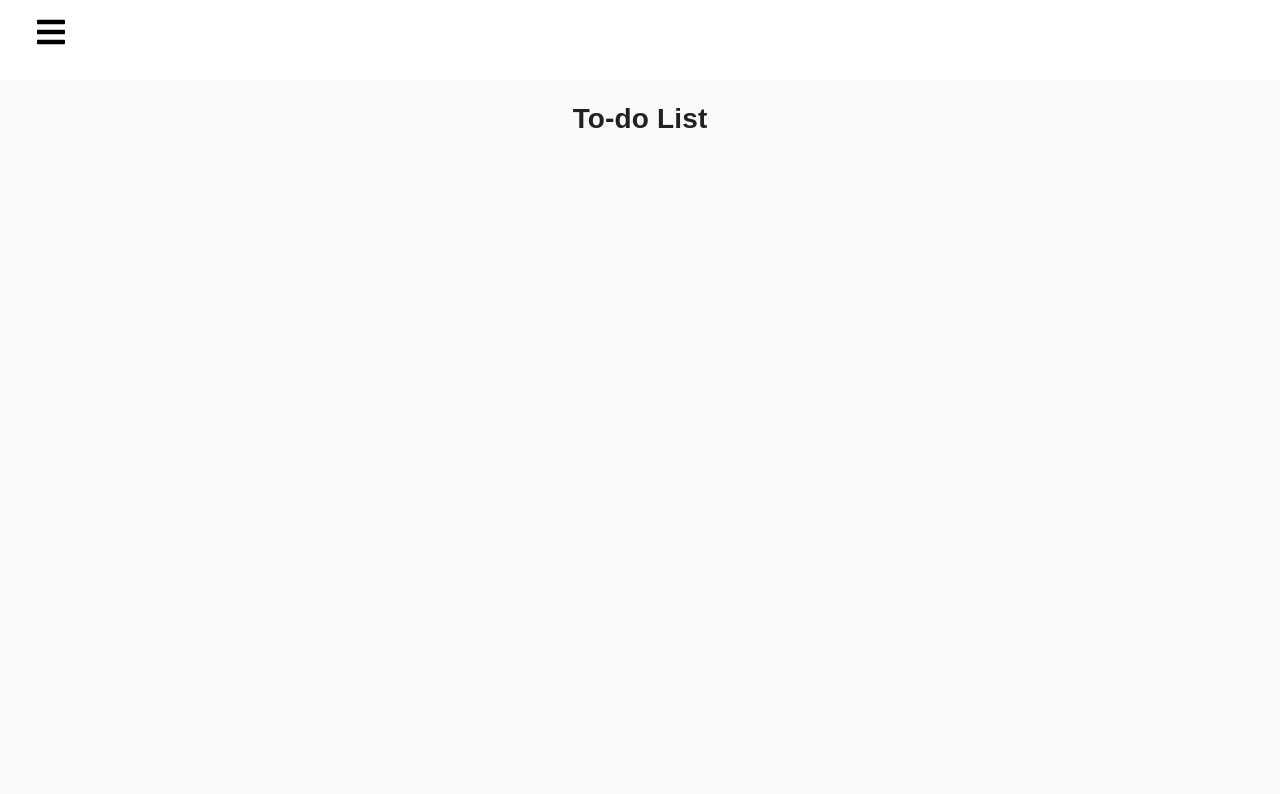
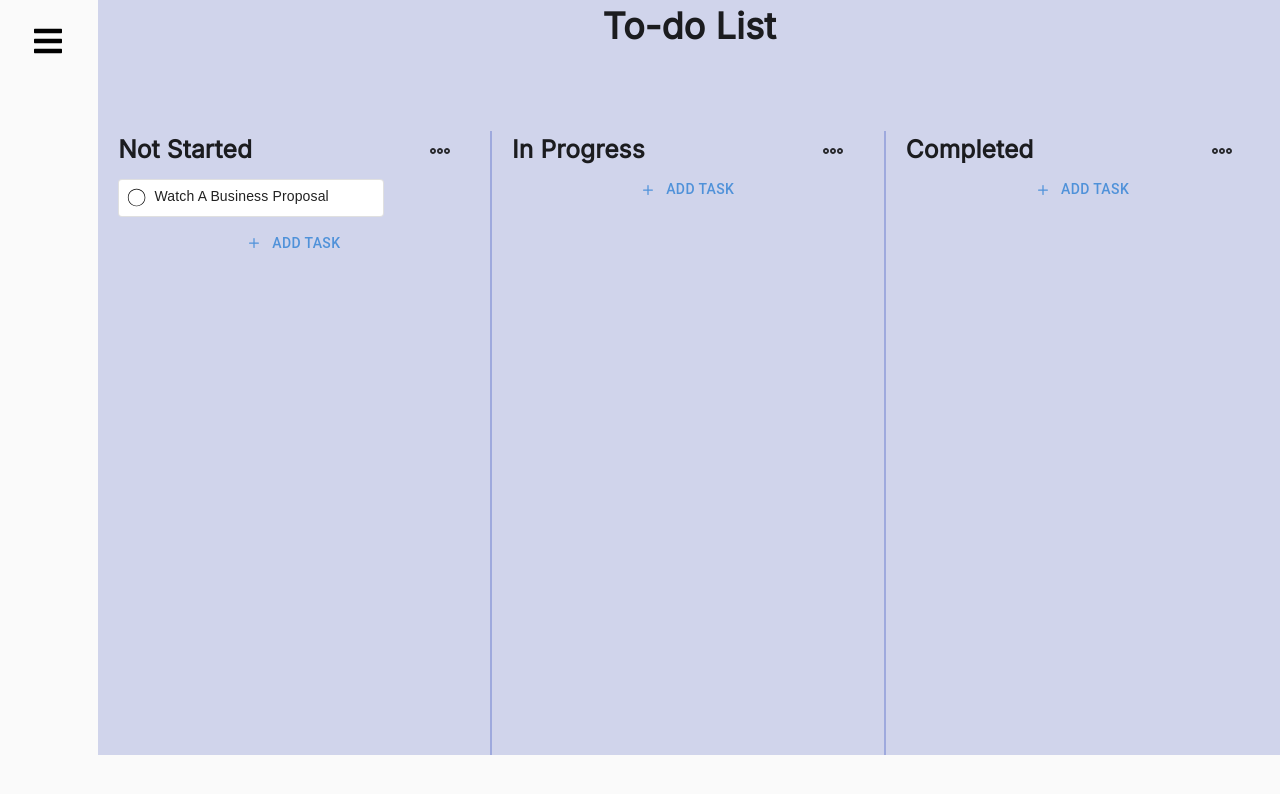
Before and after one commit to michelleangelac/planusorbital, a React (Create React App) app: page /todolist in a window 1280 px wide. Shown: the top 794 px of the page. Built offline with nearby package versions, Linux system fonts and the light colour scheme; no server answers.

Commit message:
To-do List Page (Not Started, In Progress, and Completed Tasks)

```diff
--- a/src/App.js
+++ b/src/App.js
@@ -7,7 +7,7 @@ import PageSignUp from "./pages/PageSignUp";
 import ResetPassword from "./pages/ResetPassword";
 import Dashboard from "./pages/Dashboard";
 import Schedules from "./pages/Schedules";
-import TodoList from "./pages/TodoList";
+import TodoList from "./pages/TodoList/TodoList";
 import Groups from "./pages/Groups";
 import Projects from "./pages/Projects";
 import Settings from "./pages/Settings";
--- a/src/components/Sidebar/Tabs.css
+++ b/src/components/Sidebar/Tabs.css
@@ -1,6 +1,5 @@
 .navbar {
-  background-color: white;
-  height: 80px;
+  background-color: #fdfdfd;
   display: flex;
   justify-content: flex-start;
   align-items: center;
@@ -11,14 +10,14 @@
   font-size: 2rem;
   background: none;
   position:absolute;
-  top: 15px;
-  left: 3px;
+  top: 3%;
+  left: 0.01%;
 }
 
 .nav-menu {
   background-color: white;
-  width: 250px;
-  height: 100vh;
+  width: 20%;
+  height: 100%;
   display: flex;
   justify-content: center;
   position: fixed;
@@ -34,9 +33,9 @@
 }
 
 .profile-pic {
-  display: flex;
-  justify-content: center;
+  justify-content: start;
   list-style: none;
+  margin-left: 35%;
 }
 
 .profile-pic a {
@@ -45,8 +44,8 @@
 
 .profile-name {
   display: flex;
-  justify-content: center;
-  align-items: center;
+  text-align: start;
+  margin-left: 27%;
   list-style: none;
   font-size: 16px;
   font-family:'Trebuchet MS', 'Lucida Sans Unicode', 'Lucida Grande', 'Lucida Sans', Arial, sans-serif;
@@ -56,10 +55,10 @@
   display: flex;
   justify-content: center;
   align-items: center;
-  padding: 8px 0px 8px 16px;
+  padding: 8px 0px 8px 4px;
   list-style: none;
-  height: 50px;
-  margin-top: 6px;
+  height: 9.5%;
+  margin-top: 0.2%;
 }
 
 .dashboard a {
@@ -72,20 +71,22 @@
   align-items: center;
   padding: 0 16px;
   border-radius: 4px;
+  margin-right: 10%;
   font-family:'Trebuchet MS', 'Lucida Sans Unicode', 'Lucida Grande', 'Lucida Sans', Arial, sans-serif;
 }
 
 .dashboard a:hover {
   background-color: #D0D4EB;
+  margin-right: 10%;
 }
 
 .icon {
   display: flex;
   justify-content: center;
   align-items: center;
-  padding: 8px 0px 8px 16px;
+  padding: 8px 0px 8px 4px;
   list-style: none;
-  height: 50px;
+  height: 9.5%;
 }
 
 .icon a {
@@ -98,11 +99,13 @@
   align-items: center;
   padding: 0 16px;
   border-radius: 4px;
+  margin-right: 10%;
   font-family:'Trebuchet MS', 'Lucida Sans Unicode', 'Lucida Grande', 'Lucida Sans', Arial, sans-serif;
 }
 
 .icon a:hover {
   background-color: #D0D4EB;
+  margin-right: 10%;
 }
 
 .nav-menu-items {
@@ -112,12 +115,12 @@
 .navbar-toggle {
   background-color: white;
   width: 100%;
-  height: 80px;
+  height: 12%;
   display: flex;
   justify-content: flex-start;
   align-items: center;
 }
 
 span {
-  margin-left: 16px;
+  margin-left: 10%;
 }
--- a/src/components/Sidebar/Tabs.js
+++ b/src/components/Sidebar/Tabs.js
@@ -34,7 +34,10 @@ function Tabs() {
           </li>
           <li className='profile-pic'>
             <Link to="#" className='profile'>
-              <Avatar sx={{ bgcolor: '#D0D4EB', width: 53, height: 53 }}>GG</Avatar>
+              <Avatar
+                sx={{ width: 55, height: 55 }}
+                src='/broken-image.jpg'
+              />
             </Link>
           </li>
           <li className='profile-name'>
--- a/src/pages/Dashboard.css
+++ b/src/pages/Dashboard.css
@@ -1,37 +1,41 @@
 .background {
     position: relative;
-    z-index: 20;
+    background: #D0D4EB;
     height: 100vh;
-    background-color: #D0D4EB;
-}
-
-.side-icons {
-    position: relative;
-    z-index: 20;
-    height: 100vh;
-    width: 8%;
-    background-color: #fff;
 }
 
 .tasks-paper {
     position: absolute;
-    top: 10px;
-    left: 150px;
+    top: 1.5%;
+    left: 11%;
     background-color: #fdfdfd;
     box-shadow: inset;
 }
 
+.calendar {
+    position: absolute;
+    top: 3%;
+    left: 60%;
+}
+
 .todos-paper {
     position: absolute;
-    top: 100px;
-    left: 150px;
+    top: 17%;
+    left: 11%;
     background-color: #fdfdfd;
 }
 
 .events-paper {
     position: absolute;
-    top: 330px;
-    left: 150px;
+    top: 57%;
+    left: 11%;
+    background-color: #fdfdfd;
+}
+
+.projects-paper {
+    position: absolute;
+    top: 57%;
+    left: 55%;
     background-color: #fdfdfd;
 }
 
@@ -41,7 +45,7 @@
     border-style: inset;
     border-width: 1px;
     opacity: 50%;
-    margin-top: 10px;
+    margin-top: 1.5%;
 }
 
 .tasks-text {
--- a/src/pages/Dashboard.js
+++ b/src/pages/Dashboard.js
@@ -1,12 +1,25 @@
 import "./Dashboard.css"
 import Tabs from "../components/Sidebar/Tabs";
+
 import { firebaseAuth } from "../hooks/useAuth";
 import { useNavigate } from "react-router-dom";
-import { useEffect } from "react";
+import { useState, useEffect } from "react";
 import { Box, Paper, Checkbox, FormControlLabel, Typography, FormGroup } from "@mui/material";
+import Calendar from 'short-react-calendar';
+import 'react-calendar/dist/Calendar.css';
 
 function Dashboard() {
   var numOfObject = 0;
+
+  function ReactCalendar() {
+    const [date, onChange] = useState(new Date());
+
+    return (
+      <div>
+        <Calendar className='calendar' onChange={onChange} value={date} oneWeekCalendar={true}/>
+      </div>
+    );
+  }
 
   return (
     <>
@@ -19,7 +32,7 @@ function Dashboard() {
               display: 'flex',
               '& > :not(style)': {
                 m: 1,
-                width: 450,
+                width: 500,
                 height: 75,
               },
             }}
@@ -33,14 +46,17 @@ function Dashboard() {
               </div>
             </Paper>
           </Box>
-          <Tabs/>
+
+          <div>
+            <ReactCalendar />
+          </div>
 
           <Box
             sx={{
               display: 'flex',
               '& > :not(style)': {
                 m: 1,
-                width: 450,
+                width: 500,
                 height: 215,
               },
             }}
@@ -74,7 +90,7 @@ function Dashboard() {
               display: 'flex',
               '& > :not(style)': {
                 m: 1,
-                width: 450,
+                width: 500,
                 height: 215,
               },
             }}
@@ -89,6 +105,27 @@ function Dashboard() {
               </div>
             </Paper>
           </Box>
+
+          <Box
+            sx={{
+              display: 'flex',
+              '& > :not(style)': {
+                m: 1,
+                width: 500,
+                height: 215,
+              },
+            }}
+          >
+            <Paper className="projects-paper" variant="outlined">
+              <div className="general-text">
+                Upcoming Projects
+              </div>
+              <div className="hr"></div>
+              <div className="general-text2" style={{ marginTop: '10px', marginLeft: '15px' }}>
+                <strong>03/06/2022</strong> BT2102 Assignment 1
+              </div>
+            </Paper>
+          </Box>
         </div>
       </div>
     </>
--- a/src/pages/TodoList.js
+++ /dev/null
@@ -1,14 +0,0 @@
-import React from "react";
-import Tabs from "../components/Sidebar/Tabs";
-//import "./Pages.css"
-
-function TodoList() {
-  return (
-    <div>
-      <Tabs/>
-      <h1>To-do List</h1>
-    </div>
-  )
-}
-
-export default TodoList;
--- /dev/null
+++ b/src/pages/TodoList/Task.js
@@ -0,0 +1,35 @@
+import React from "react";
+import * as GiIcons from "react-icons/gi";
+import { Box } from "@mui/system";
+import { Paper, IconButton } from "@mui/material";
+import TodoList from "./TodoList";
+
+import './TodoList.css';
+
+function Task() {
+    return (
+        <div className="task-paper">
+            <Box
+            sx={{
+              display: 'flex',
+              '& > :not(style)': {
+                m: 1,
+                width: '70%',
+                height: '2%',
+              },
+            }}
+            >
+                <Paper variant="outlined">
+                    <div className="task-name">
+                        <IconButton style={{ color: 'black' }}>
+                            <GiIcons.GiCircle style={{ fontSize: '80%' }} />
+                        </IconButton>
+                        Watch A Business Proposal
+                    </div>
+                </Paper>
+            </Box>
+        </div>
+    )
+}
+
+export default Task;
--- /dev/null
+++ b/src/pages/TodoList/TodoList.css
@@ -0,0 +1,81 @@
+.container {
+    display: grid;
+    height: 100vh;
+    grid-template-columns: 0.25fr 1fr 1fr 1fr;
+    grid-template-rows: 0.4fr 1fr;
+    grid-template-areas:
+    "sidebar title title title"
+    "sidebar not-started in-progress completed";
+}
+
+.sidebar {
+    grid-area: sidebar;
+}
+
+.title {
+    font-size: 36px;
+    grid-area: title;
+    object-position: top center;
+    text-align: center;
+    font-family: "Inter";
+    font-weight: 900;
+    background: #D0D4EB;
+    padding-top: 0.1%;
+}
+
+.not-started {
+    grid-area: not-started;
+    background: #D0D4EB;
+}
+
+.in-progress {
+    grid-area: in-progress;
+    background: #D0D4EB;
+}
+
+.completed {
+    grid-area: completed;
+    background: #D0D4EB;
+}
+
+.ns-text {
+    font-size: 1.75em;
+    text-align: left;
+    padding: 20% 0 0 5%;
+    font-weight: 900;
+    font-family: "Inter";
+}
+
+.ip-text {
+    font-size: 1.75em;
+    text-align: left;
+    padding: 20% 0 0 5%;
+    font-weight: 900;
+    font-family: "Inter";
+}
+
+.completed-text {
+    text-align: left;
+    font-size: 1.75em;
+    padding: 20% 0 0 5%;
+    font-weight: 900;
+    font-family: "Inter";
+}
+
+.add-task {
+    border-radius: 2;
+    color: #96A2D0;
+    opacity: 70%;
+}
+
+.vl {
+    border-left: 2px solid #7D8ED4;
+    height: 78vh;
+    float: right;
+    opacity: 60%;
+}
+
+.task-paper {
+    text-align: left;
+    margin-left: 3%;
+}
--- /dev/null
+++ b/src/pages/TodoList/TodoList.js
@@ -0,0 +1,66 @@
+import React from "react";
+import IconButton from '@mui/material/IconButton';
+import * as CgIcons from "react-icons/cg";
+import * as IoIcons from "react-icons/io";
+import { Button } from "@mui/material";
+
+import Tabs from "../../components/Sidebar/Tabs";
+import Task from "./Task";
+import './TodoList.css';
+import "@fontsource/inter";
+
+function TodoList() {
+  return (
+    <div className="container">
+      <div className="sidebar">
+        <Tabs/>
+      </div>
+      <div className="title">To-do List</div>
+      <div className="not-started">
+        <div className="ns-text">
+          Not Started
+          <IconButton style={{ color: 'black', opacity: '80%', marginLeft: '45%' }}>
+            <CgIcons.CgMore />
+          </IconButton>
+          <div className="vl"></div>
+        </div>
+        <Task />
+        <Button
+          className="add-task"
+          startIcon={<IoIcons.IoIosAdd />}>
+          Add task
+        </Button>
+      </div>
+      <div className="in-progress">
+        <div className="ip-text">
+          In Progress
+          <IconButton
+          style={{ color: 'black', opacity: '80%', marginLeft: '45%' }}>
+            <CgIcons.CgMore />
+          </IconButton>
+          <div className="vl"></div>
+        </div>
+        <Button
+          className="add-task"
+          startIcon={<IoIcons.IoIosAdd />}>
+          Add task
+        </Button>
+      </div>
+      <div className="completed">
+        <div className="completed-text">
+          Completed
+          <IconButton
+          style={{ color: 'black', opacity: '80%', marginLeft: '45%' }}>
+            <CgIcons.CgMore />
+          </IconButton>
+        </div>
+        <Button className="add-task"
+          startIcon={<IoIcons.IoIosAdd />}>
+          Add task
+        </Button>
+      </div>
+    </div>
+  )
+}
+
+export default TodoList;
```
